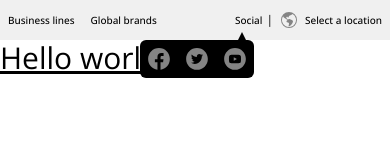
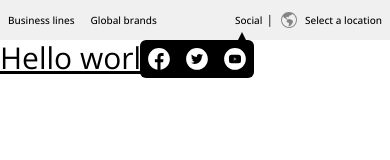
Before and after one commit to ElJefe111944/Esso-Clone, a Vue app: page / in a window 390 px wide. Both pictures are taken after a click on the link "Social". Shown: the top 160 px of the page. Built offline with nearby package versions, Linux system fonts and the light colour scheme.

Commit message:
Props passed in to icon for conditional colour rendering

```diff
--- a/src/components/TopNav.vue
+++ b/src/components/TopNav.vue
@@ -28,13 +28,13 @@
                         <div v-show="isOpen"
                             class="absolute flex right-3 mt-3 gap-4 p-2 bg-black rounded-md after:w-0 after:h-0 after:border-l-[8px] after:border-r-[8px] after:border-l-transparent after:border-r-transparent after:border-b-[16px] after:absolute md:after:right-4 after:right-1 after:-top-2 after:font-black after:border-black">
                             <a href="#">
-                                <FacebookIcon />
+                                <FacebookIcon colour="rgb(255,255,255)" />
                             </a>
                             <a href="#">
-                                <TwitterIcon />
+                                <TwitterIcon colour="rgb(255,255,255)" />
                             </a>
                             <a href="#">
-                                <YoutubeIcon />
+                                <YoutubeIcon colour="rgb(255,255,255)" />
                             </a>
                         </div>
                     </Transition>
--- a/src/ui/icons/FacebookIcon.vue
+++ b/src/ui/icons/FacebookIcon.vue
@@ -8,8 +8,20 @@
             transform="translate(1.4065934065934016 1.4065934065934016) scale(2.81 2.81)">
             <path
                 d="M 45 -0.228 c -24.853 0 -45 20.25 -45 45.229 c 0 22.806 16.797 41.66 38.633 44.77 V 58.779 h -10.64 V 46.328 h 10.64 v -9.182 c 0 -10.656 6.441 -16.458 15.849 -16.458 c 4.506 0 8.38 0.339 9.508 0.491 v 11.136 l -6.525 0.003 c -5.116 0 -6.107 2.457 -6.107 6.061 v 7.949 h 12.202 l -1.589 12.451 H 51.359 v 30.993 C 73.199 86.666 90 67.81 90 45.001 C 90 20.022 69.853 -0.228 45 -0.228 z"
-                style="stroke: none; stroke-width: 1; stroke-dasharray: none; stroke-linecap: butt; stroke-linejoin: miter; stroke-miterlimit: 10; fill: rgb(132,132,132); fill-rule: nonzero; opacity: 1;"
-                transform=" matrix(1 0 0 1 0 0) " stroke-linecap="round" />
+                style="stroke: none; stroke-width: 1; stroke-dasharray: none; stroke-linecap: butt; stroke-linejoin: miter; stroke-miterlimit: 10; fill-rule: nonzero; opacity: 1;"
+                transform=" matrix(1 0 0 1 0 0) " stroke-linecap="round" :style="{ 'fill': props.colour}" />
         </g>
     </svg>
 </template>
+
+<script setup>
+const props = defineProps({
+    colour: {
+        type: String,
+        required: false,
+        default: 'rgb(132,132,132)'
+    }
+})
+
+console.log(props.foo)
+</script>
--- a/src/ui/icons/TwitterIcon.vue
+++ b/src/ui/icons/TwitterIcon.vue
@@ -8,8 +8,19 @@
             transform="translate(1.4065934065934016 1.4065934065934016) scale(2.81 2.81)">
             <path
                 d="M 45 0 C 20.147 0 0 20.147 0 45 c 0 24.853 20.147 45 45 45 c 24.853 0 45 -20.147 45 -45 C 90 20.147 69.853 0 45 0 z M 64.882 34.804 c 0.02 0.44 0.029 0.882 0.029 1.326 c 0 13.555 -10.318 29.187 -29.187 29.187 c -5.794 0 -11.185 -1.698 -15.725 -4.608 c 0.803 0.095 1.619 0.142 2.447 0.142 c 4.806 0 9.229 -1.64 12.741 -4.391 c -4.49 -0.084 -8.277 -3.049 -9.583 -7.125 c 0.625 0.12 1.268 0.185 1.928 0.185 c 0.936 0 1.843 -0.126 2.704 -0.361 c -4.693 -0.941 -8.23 -5.088 -8.23 -10.057 c 0 -0.045 0 -0.088 0.002 -0.131 c 1.383 0.769 2.964 1.231 4.646 1.283 c -2.754 -1.838 -4.565 -4.98 -4.565 -8.539 c 0 -1.879 0.507 -3.64 1.389 -5.156 c 5.059 6.207 12.619 10.289 21.144 10.718 c -0.176 -0.751 -0.266 -1.534 -0.266 -2.339 c 0 -5.663 4.594 -10.258 10.26 -10.258 c 2.95 0 5.616 1.247 7.488 3.241 c 2.337 -0.46 4.531 -1.315 6.514 -2.49 c -0.767 2.395 -2.393 4.405 -4.511 5.675 c 2.075 -0.248 4.053 -0.798 5.891 -1.615 C 68.626 31.55 66.885 33.357 64.882 34.804 z"
-                style="stroke: none; stroke-width: 1; stroke-dasharray: none; stroke-linecap: butt; stroke-linejoin: miter; stroke-miterlimit: 10; fill: rgb(132,132,132); fill-rule: nonzero; opacity: 1;"
-                transform=" matrix(1 0 0 1 0 0) " stroke-linecap="round" />
+                style="stroke: none; stroke-width: 1; stroke-dasharray: none; stroke-linecap: butt; stroke-linejoin: miter; stroke-miterlimit: 10; fill-rule: nonzero; opacity: 1;"
+                transform=" matrix(1 0 0 1 0 0) " stroke-linecap="round" :style="{ 'fill': props.colour}" />
         </g>
     </svg>
 </template>
+
+
+<script setup>
+const props = defineProps({
+    colour: {
+        type: String,
+        required: false,
+        default: 'rgb(132,132,132)'
+    }
+})
+</script>
--- a/src/ui/icons/YoutubeIcon.vue
+++ b/src/ui/icons/YoutubeIcon.vue
@@ -11,8 +11,19 @@
                 transform="  matrix(1 0 0 1 0 0) " />
             <path
                 d="M 45 0 C 20.147 0 0 20.147 0 45 c 0 24.853 20.147 45 45 45 c 24.853 0 45 -20.147 45 -45 C 90 20.147 69.853 0 45 0 z M 68.955 57.035 c -0.575 2.151 -2.269 3.845 -4.421 4.42 C 60.635 62.5 45 62.5 45 62.5 s -15.635 0 -19.535 -1.045 c -2.151 -0.575 -3.846 -2.269 -4.421 -4.42 C 20 53.135 20 45 20 45 s 0 -8.135 1.045 -12.035 c 0.575 -2.151 2.269 -3.846 4.421 -4.421 C 29.365 27.5 45 27.5 45 27.5 s 15.635 0 19.535 1.045 c 2.151 0.575 3.846 2.269 4.421 4.421 C 70 36.865 70 45 70 45 S 70 53.135 68.955 57.035 z"
-                style="stroke: none; stroke-width: 1; stroke-dasharray: none; stroke-linecap: butt; stroke-linejoin: miter; stroke-miterlimit: 10; fill: rgb(132,132,132); fill-rule: nonzero; opacity: 1;"
-                transform=" matrix(1 0 0 1 0 0) " stroke-linecap="round" />
+                style="stroke: none; stroke-width: 1; stroke-dasharray: none; stroke-linecap: butt; stroke-linejoin: miter; stroke-miterlimit: 10; fill-rule: nonzero; opacity: 1;"
+                transform=" matrix(1 0 0 1 0 0) " stroke-linecap="round" :style="{ 'fill': props.colour}" />
         </g>
     </svg>
 </template>
+
+
+<script setup>
+const props = defineProps({
+    colour: {
+        type: String,
+        required: false,
+        default: 'rgb(132,132,132)'
+    }
+})
+</script>
```
